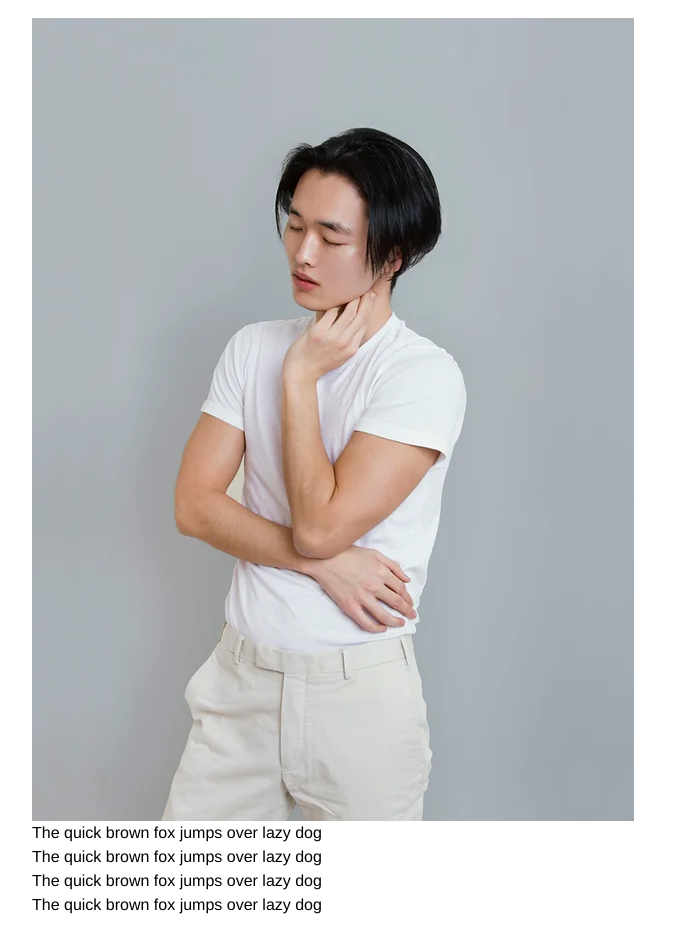
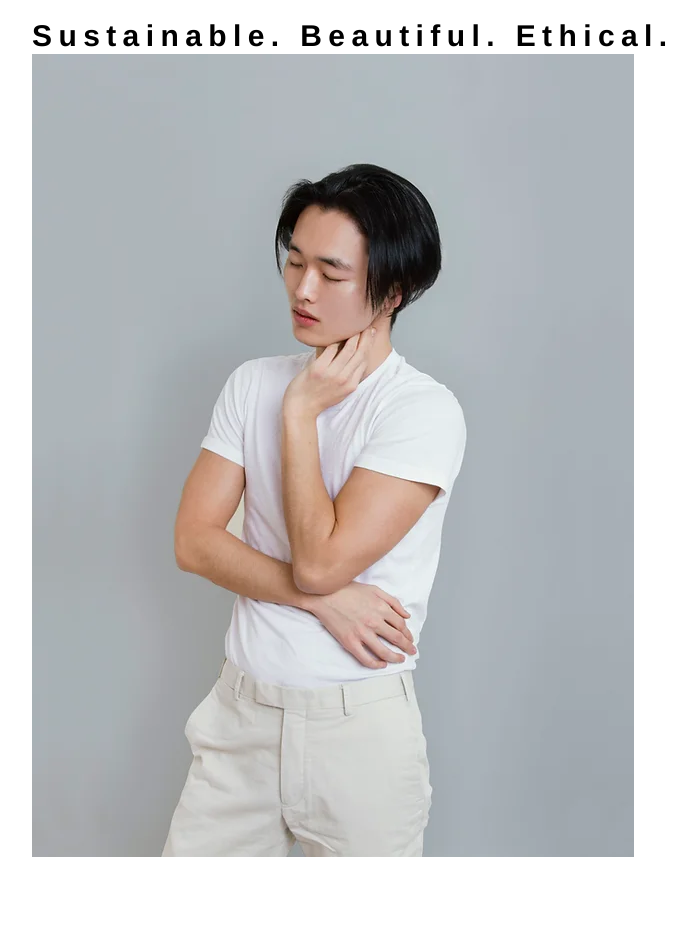
Before and after one commit to aaryae/clothing-ecommerce-frontend, a React (Vite) app: page / in a window 1280 px wide. Shown: the part 62-1014 px from the top of the page, without its empty margins (48-744 px from the left). Built offline with nearby package versions, Linux system fonts and the light colour scheme.

Commit message:
feat: heading feature

```diff
--- a/src/App.tsx
+++ b/src/App.tsx
@@ -1,17 +1,15 @@
 import { image } from '@config/constant/image'
+import Heading from '@ui/user/atoms/Heading'
 
 function App() {
   return (
     <>
       <div className='p-10 m-10'>
+        <Heading
+          value='
+Sustainable. Beautiful. Ethical.'
+        />
         <img src={image.frontmen} alt='' />
-
-        <h1 className='font-1'> The quick brown fox jumps over lazy dog</h1>
-        <h1 className='font-2'> The quick brown fox jumps over lazy dog</h1>
-
-        <h1 className='font-3'> The quick brown fox jumps over lazy dog</h1>
-
-        <h1 className='font-4'> The quick brown fox jumps over lazy dog</h1>
       </div>
     </>
   )
--- /dev/null
+++ b/src/ui/user/atoms/Heading.tsx
@@ -0,0 +1,8 @@
+
+const Heading = ({value}:{value:string}) => {
+  return (
+      <h1 className="text-3xl font-extrabold tracking-custom">{value}</h1>
+  )
+}
+
+export default Heading
--- a/tailwind.config.js
+++ b/tailwind.config.js
@@ -2,7 +2,11 @@
 export default {
   content: ['./index.html', './src/**/*.{js,ts,jsx,tsx}'],
   theme: {
-    extend: {},
+    extend: {
+      letterSpacing: {
+        custom: '0.4rem',
+      },
+    },
   },
   plugins: [],
 }
```
